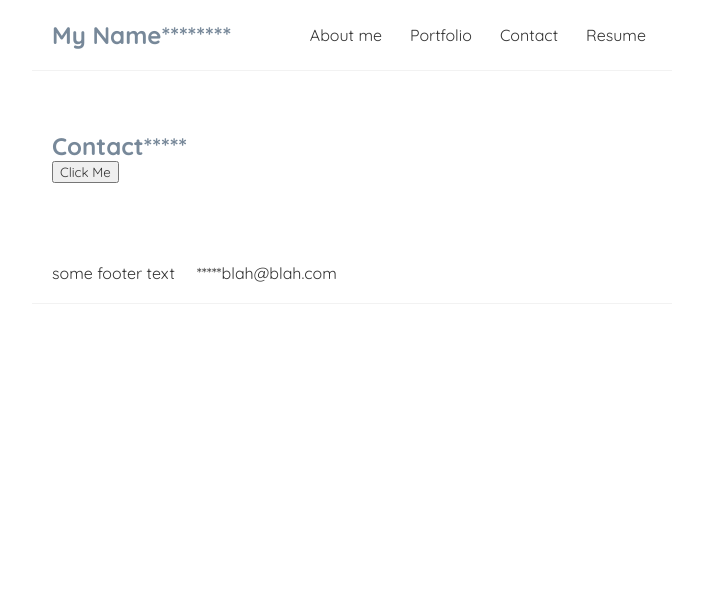
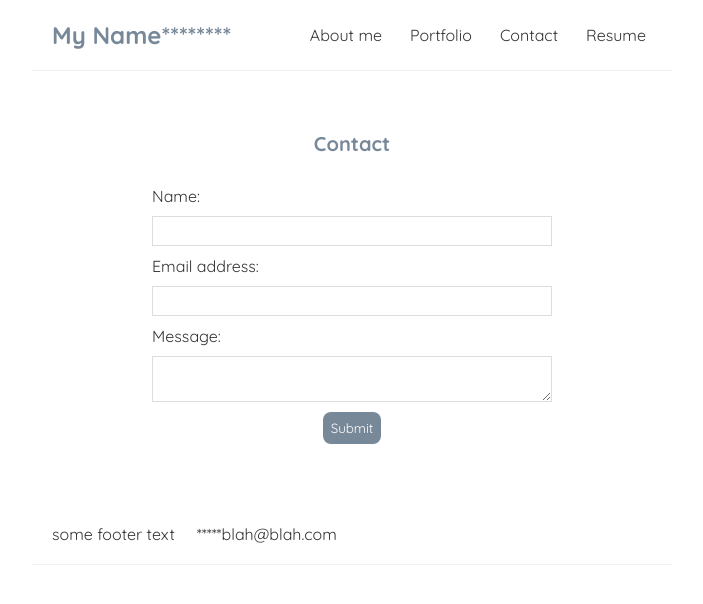
Before and after one commit to mlin901/mjl_reactportfolio, a React (Create React App) app: page /contact in a window 1280 px wide. Shown: the top 604 px of the page, without its empty margins (288-991 px from the left). Built offline with nearby package versions, Linux system fonts and the light colour scheme.

Commit message:
Added validation code, messages, and styling for message text for Contact form

```diff
--- a/src/Contact.js
+++ b/src/Contact.js
@@ -1,13 +1,49 @@
+import { useState } from "react";
+
 const Contact = () => {
+  const [name, setName] = useState('');
+  const [email, setEmail] = useState('');
+  const [message, setMessage] = useState('');
+  const [emailValidity, setEmailValidity] = useState('');
+  const emailRegex = /^[a-zA-Z0-9.!#$%&'*+/=?^_`{|}~-]+@[a-zA-Z0-9-]+(?:\.[a-zA-Z0-9-]+)*$/;
 
-  const handleClick = (e) => {
-    console.log("Excelsior! ", e.target);
+  const handleSubmit = (e) => {
+    e.preventDefault();
+    if (email.match(emailRegex)) {
+      alert("Submitted...");
+      setEmailValidity('');
+    } else {
+      setEmailValidity('invalid')
+    }
   }
 
   return (
-    <div className="Contact">
-    <h2>Contact*****</h2>
-    <button onClick={handleClick}>Click Me</button>
+    <div className="contact">
+    <h2>Contact</h2>
+    <form onSubmit={ handleSubmit }>
+      <label>Name:</label>
+      <input
+        type="text"
+        required
+        value={ name }
+        onChange={(e) => setName(e.target.value)}
+      />
+      <label>Email address:</label>
+      <input
+        type = "text"
+        required
+        value={ email }
+        onChange={(e) => {setEmail(e.target.value); setEmailValidity('')}}
+      />
+      {emailValidity && <p className="invalid">Email is invalid. Enter a valid email and resubmit.</p> }
+      <label>Message:</label>
+      <textarea
+        required
+        value={message}
+        onChange={(e) => setMessage(e.target.value)}
+      ></textarea>
+      <button type="submit">Submit</button>
+    </form>
   </div>
    );
 }
--- a/src/index.css
+++ b/src/index.css
@@ -34,3 +34,42 @@
   margin: 40px auto;
   padding: 20px;
 }
+
+.contact {
+  max-width: 400px;
+  margin: 0 auto;
+  text-align: center;
+}
+.contact label {
+  text-align: left;
+  display: block;
+}
+.contact h2 {
+  font-size: 20px;
+  color: lightslategray;
+  margin-bottom: 30px;
+}
+.contact input, .contact textarea {
+  width: 100%;
+  padding: 6px 10px;
+  margin: 10px 0;
+  border: 1px solid #ddd;
+  box-sizing: border-box;
+  display: block;
+}
+.contact button {
+  background: lightslategray;
+  color: #fff;
+  border: 0;
+  padding: 8px;
+  border-radius: 8px;
+  cursor: pointer;
+}
+
+
+/* Something I added */
+
+.invalid {
+  color: red;
+  font-weight: bolder;
+}
```
